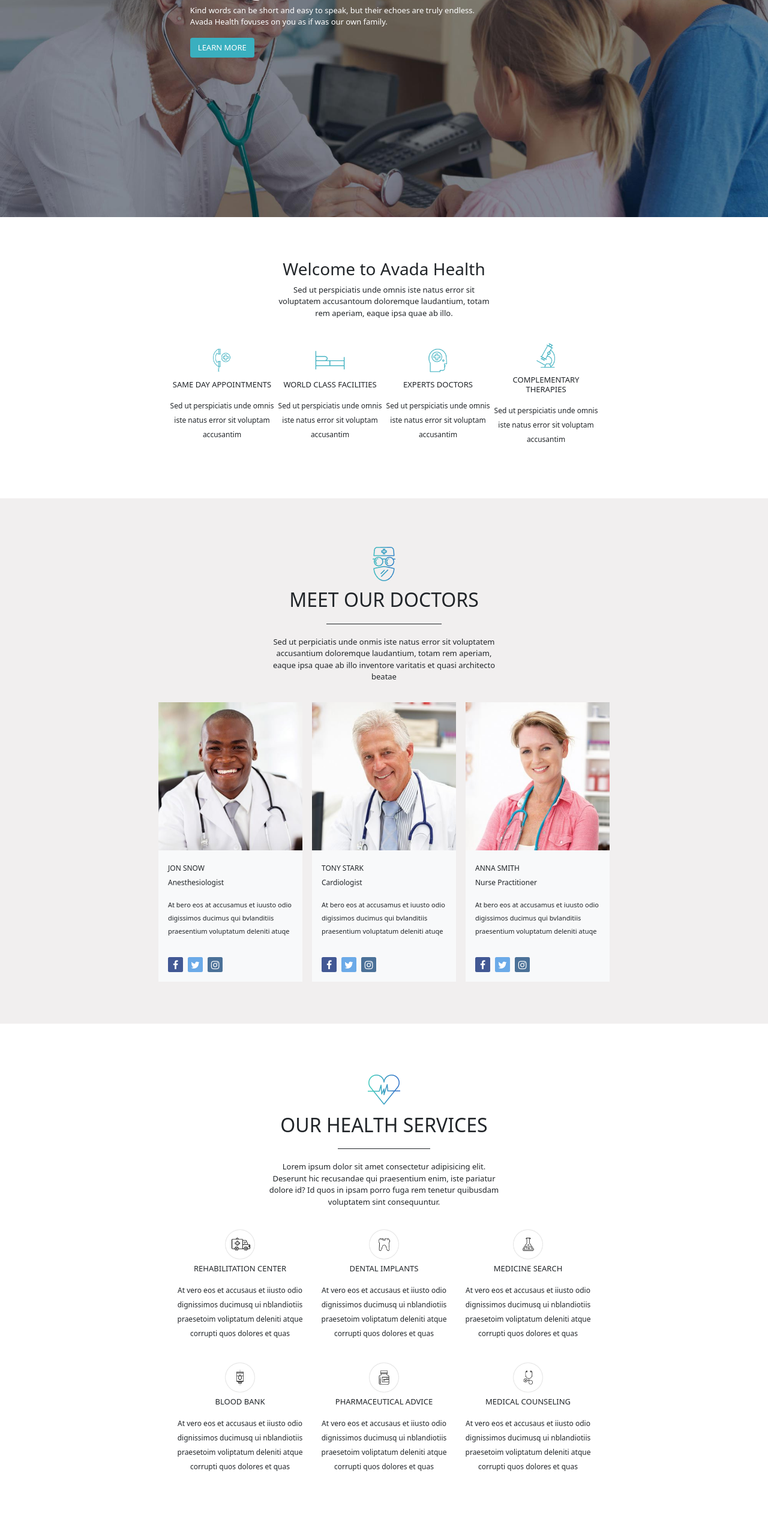
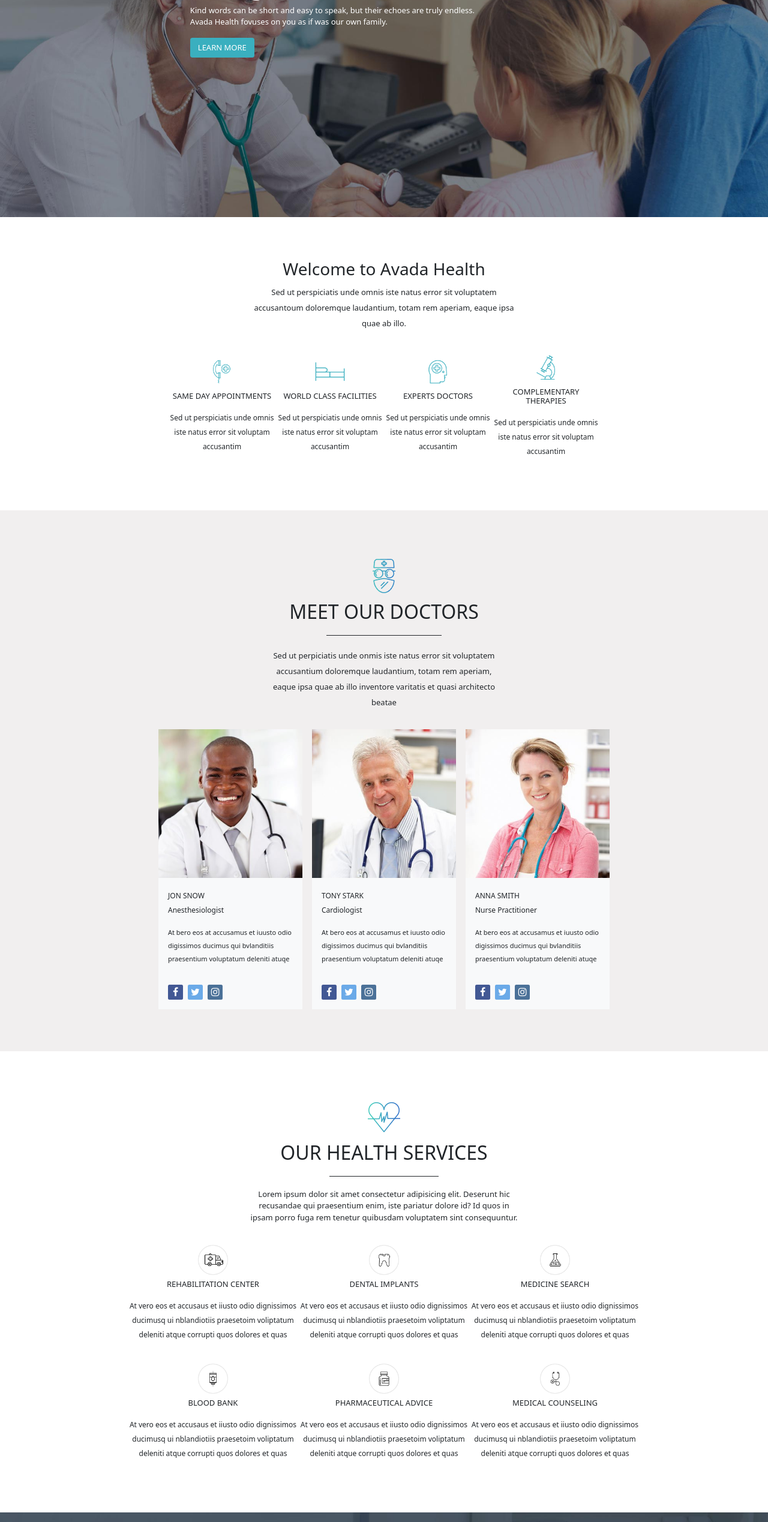
Before and after one commit to alfredochs/proj-html-vuejs, a Vue app: page / in a window 1280 px wide. Shown: the part 234-2772 px from the top of the page at 60% size. Built offline with nearby package versions, Linux system fonts and the light colour scheme.

Commit message:
final push

```diff
--- a/src/components/Appointment.vue
+++ b/src/components/Appointment.vue
@@ -72,7 +72,7 @@
           placeholder="How can we help?"
         ></textarea>
         <!-- text area -->
-        <button class="btn btn-principal w-100 mt-4">
+        <button class="btn btn-principal w-100 mt-4 text-uppercase">
           Make an Appointment
         </button>
       </div>
--- a/src/components/Meet.vue
+++ b/src/components/Meet.vue
@@ -5,7 +5,7 @@
         <img src="../assets/images/icon-5.png" alt="" />
         <h2 class="fw-lighter text-uppercase">Meet our Doctors</h2>
         <div class="big-border-bottom w-50"></div>
-        <p class="small-text">
+        <p class="small-text lh-lg">
           Sed ut perpiciatis unde onmis iste natus error sit voluptatem
           accusantium doloremque laudantium, totam rem aperiam, eaque ipsa quae
           ab illo inventore varitatis et quasi architecto beatae
--- a/src/components/Services.vue
+++ b/src/components/Services.vue
@@ -1,5 +1,5 @@
 <template>
-  <div class="container padding-general w-75">
+  <div class="container padding-general">
     <div class="my-container m-auto text-center">
       <img src="../assets/images/icon-6.png" alt="" />
       <h2 class="fw-lighter">OUR HEALTH SERVICES</h2>
--- a/src/components/Welcome.vue
+++ b/src/components/Welcome.vue
@@ -1,6 +1,6 @@
 <template>
   <div class="w-75 m-auto padding-general">
-    <div class="container my-container">
+    <div class="container w-50 text-center lh-lg">
       <h3 class="fw-lighter">Welcome to Avada Health</h3>
       <p class="small-text">
         Sed ut perspiciatis unde omnis iste natus error sit voluptatem
```
